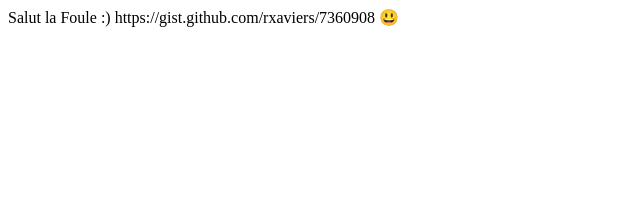
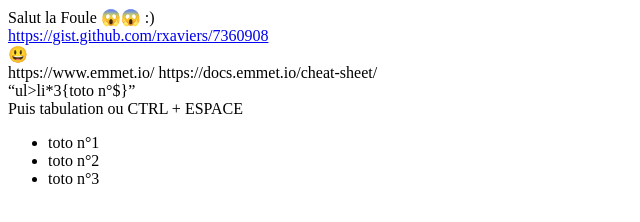
Before and after one commit to fransee/testnathan, a plain HTML site: page index.html in a window 1280 px wide. Shown: the whole page, without its empty margins (0-640 px from the left). Drawn offline with Linux system fonts and the light colour scheme.

Commit message:
changement

```diff
--- a/index.html
+++ b/index.html
@@ -7,8 +7,25 @@
     <title>Document</title>
 </head>
 <body>
-    Salut la Foule :)
-    https://gist.github.com/rxaviers/7360908
+
+    Salut la Foule 😱😱 :)
+    <br>
+    <a href="https://gist.github.com/rxaviers/7360908">https://gist.github.com/rxaviers/7360908</a>
+     <br>
     😃
+    <br>
+    https://www.emmet.io/
+    https://docs.emmet.io/cheat-sheet/
+
+
+    <br>
+    <q>ul>li*3{toto n°$}</q>
+    <br>    Puis tabulation ou CTRL + ESPACE
+    <br>
+    <ul>
+        <li>toto n°1</li>
+        <li>toto n°2</li>
+        <li>toto n°3</li>
+    </ul>
 </body>
 </html>
```
